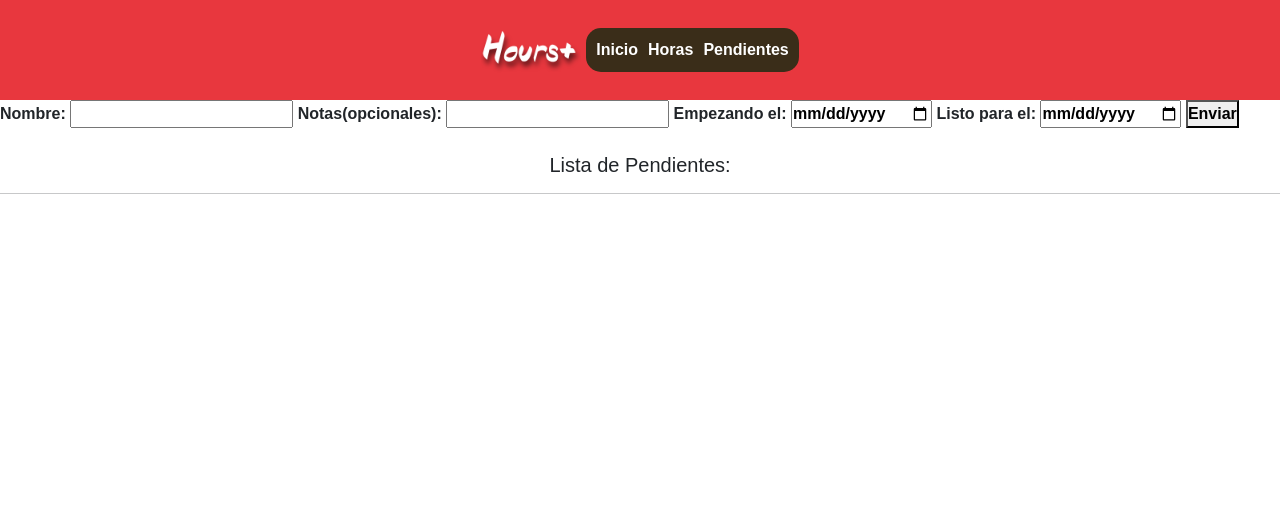
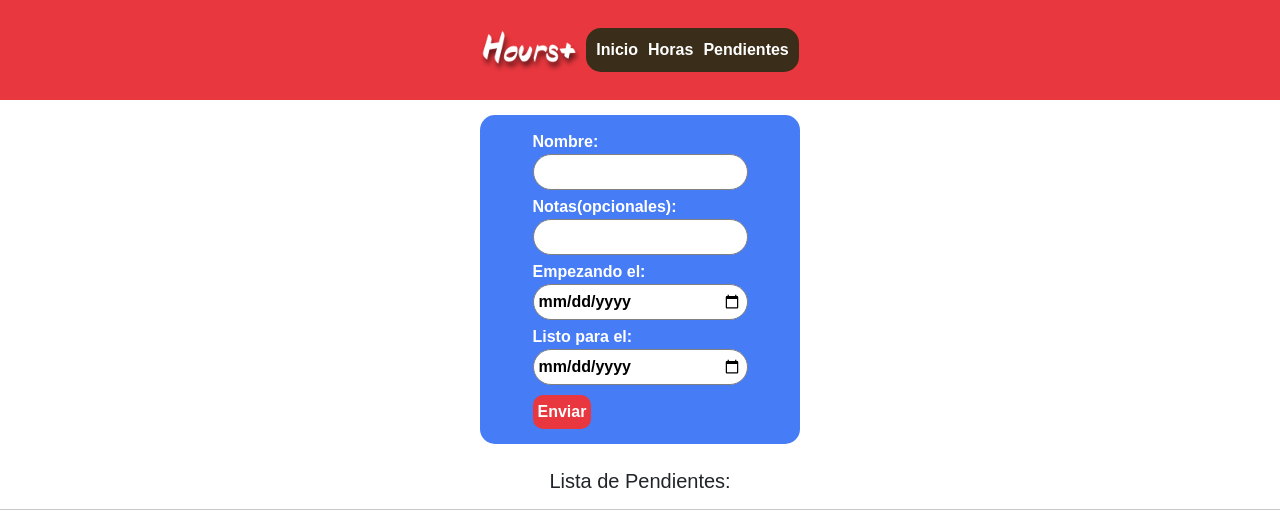
Before and after one commit to Pfranco231/Hours-, a website: page list.html in a window 1280 px wide. Drawn offline with nearby package versions, Linux system fonts and the light colour scheme.

Commit message:
Hours+ v1.8

```diff
--- a/css/styles.css
+++ b/css/styles.css
@@ -46,3 +46,32 @@ header a{
     margin: 0 auto;
     border-radius: 30px;
 }
+
+#miFormulario-container{
+    background-color: #477cf7;
+    min-height: 125px;
+    align-items: center;
+    width: 320px;
+    margin: 0 auto;
+    padding: 15px;
+    margin-top: 15px;
+    border-radius: 15px;
+    color: white;
+    display: flex;
+    justify-content: center;
+}
+
+#miFormulario input{
+    border-radius: 25px;
+    border: 1px solid gray;
+    padding: 5px;
+    width: 215px;
+}
+
+#miFormulario button{
+    border: none;
+    color: white;
+    padding: 5px;
+    background-color: #E8373E;
+    border-radius: 10px;
+}
--- a/list.html
+++ b/list.html
@@ -17,21 +17,33 @@
             <a href="list.html"><strong>Pendientes</strong></a>
         </div>
     </header>
-    <div>
+    <div id="miFormulario-container">
         <form id="miFormulario">
-            <label for="nombre">Nombre:</label>
-            <input type="text" id="nombre" name="nombre">
+            <div style="margin-bottom: 5px;">
+                <label for="nombre"><strong>Nombre:</strong></label>
+                <br>
+                <input type="text" id="nombre" name="nombre">
+            </div>
 
-            <label for="note">Notas(opcionales):</label>
-            <input type="text" id="note" name="note">
+            <div style="margin-bottom: 5px;">
+                <label for="note"><strong>Notas(opcionales):</strong></label>
+                <br>
+                <input type="text" id="note" name="note">
+            </div>
 
-            <label for="time">Empezando el:</label>
-            <input type="date" name="time" id="time">
+            <div style="margin-bottom: 5px;">
+                <label for="time"><strong>Empezando el:</strong></label>
+                <br>
+                <input type="date" name="time" id="time">
+            </div>
 
-            <label for="time2">Listo para el:</label>
-            <input type="date" name="time2" id="time2">
+            <div>
+                <label for="time2"><strong>Listo para el:</strong></label>
+                <br>
+                <input type="date" name="time2" id="time2">
+            </div>
 
-            <button type="submit">Enviar</button>
+            <button type="submit" style="margin-top: 10px;">Enviar</button>
         </form>
     </div>
     <div style="margin-top: 25px !important;">
@@ -92,7 +104,7 @@
 
                     // Crear un elemento div para cada conjunto de datos
                     const divDato = document.createElement('div');
-                    divDato.textContent = `Nombre: ${datos.nombre}, Note: ${datos.note}`; // Adaptar a tus campos
+                    divDato.textContent = `Nombre: ${datos.nombre}, Nota: ${datos.note}, Empezando el: ${datos.time}, Listo para el: ${datos.time2} `; // Adaptar a tus campos
 
                     // Crear un botón para eliminar el dato
                     const botonEliminar = document.createElement('button');
```
